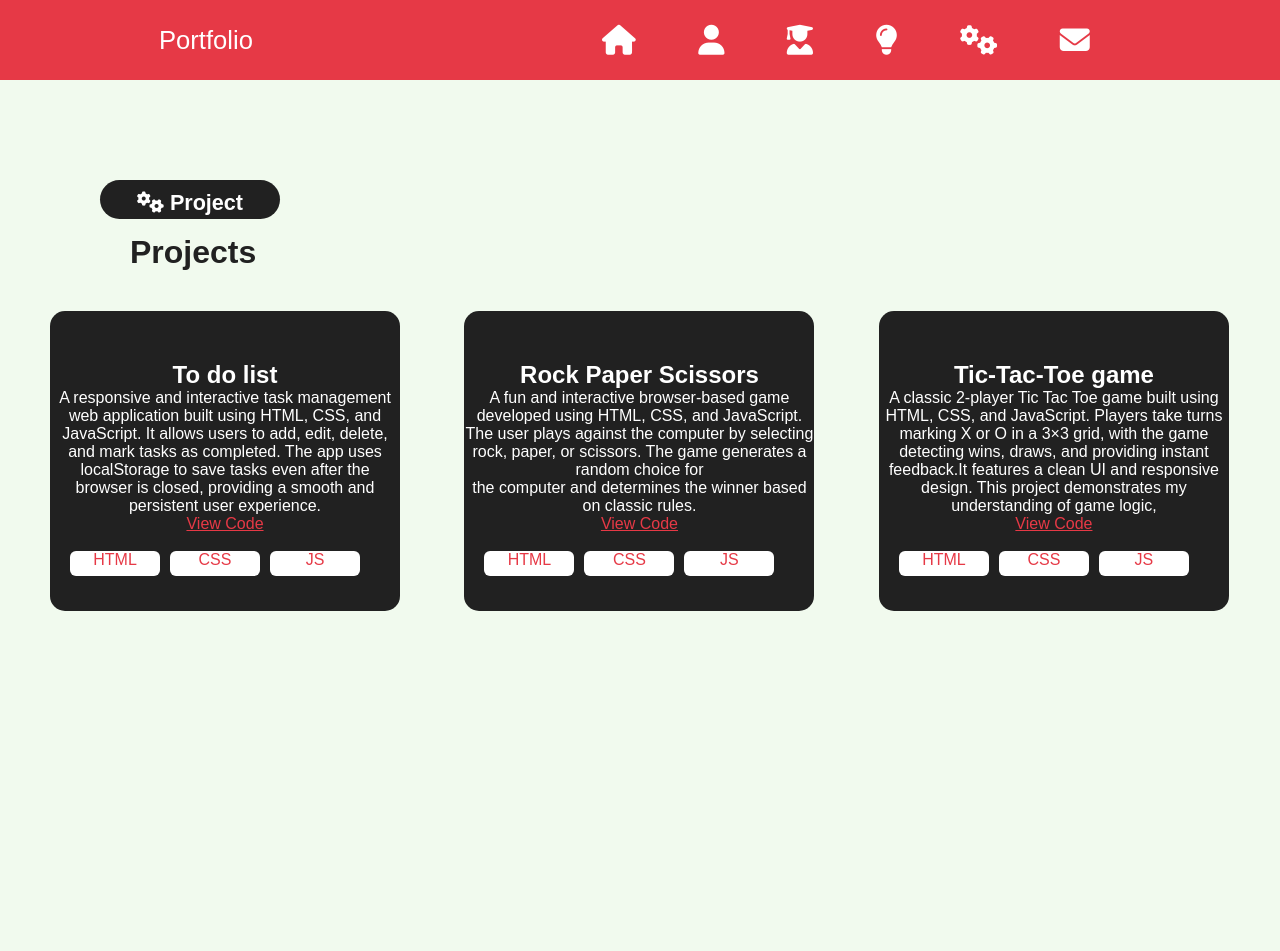
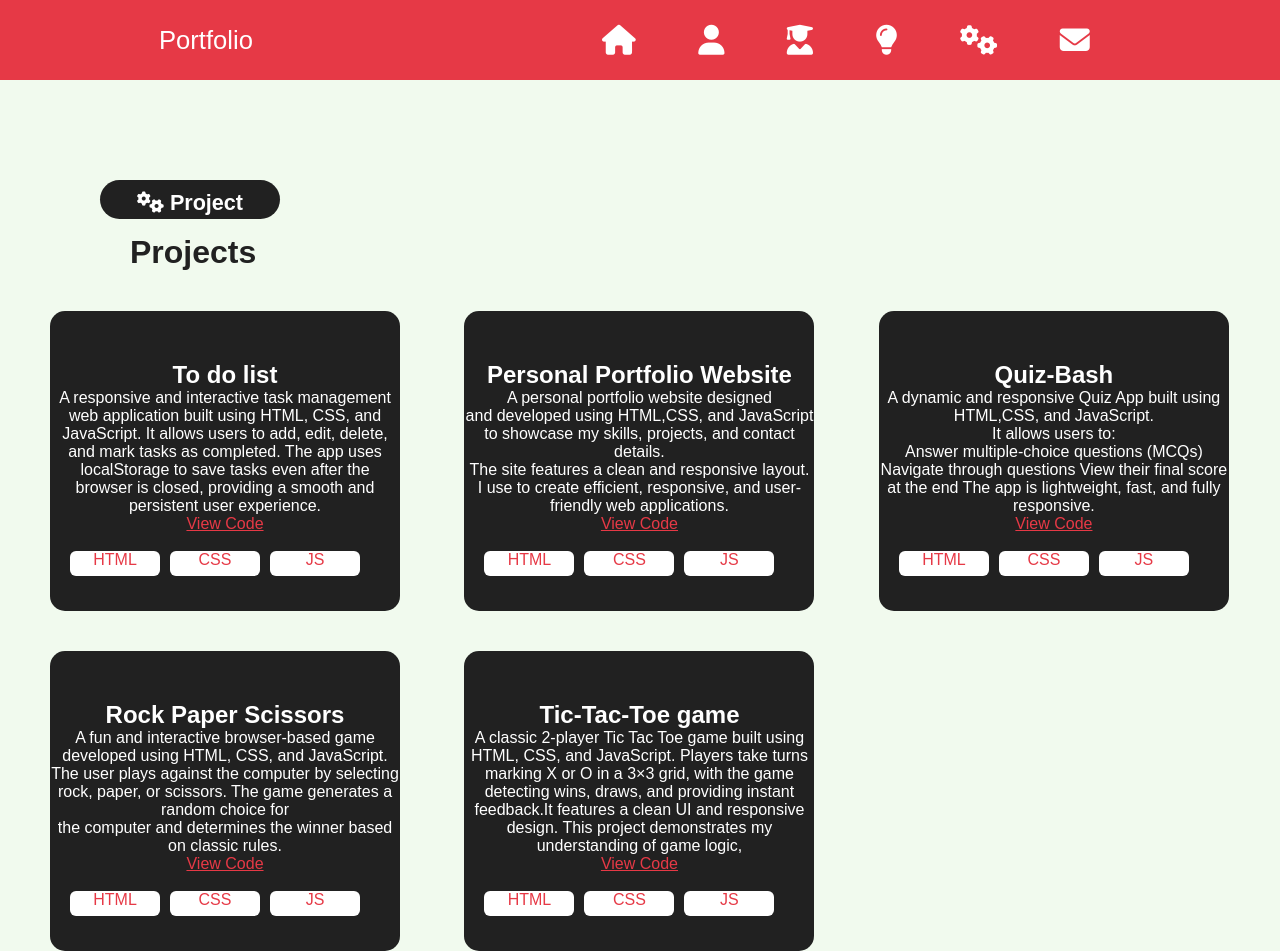
Before and after one commit to kanchankahar23/PORTFOLIO-website, a plain HTML site: page project.html in a window 1280 px wide. Before the commit the page ends 800 px from the top, so only its background shows below. Drawn offline with Linux system fonts and the light colour scheme.

Commit message:
add more project

```diff
--- a/project.html
+++ b/project.html
@@ -109,13 +109,45 @@
                 </div>
             </div>
             <div class="project-card">
+                <h2>Personal Portfolio Website</h2>
+                <div>
+                    <p>A personal portfolio website designed</p>
+                    <p> and developed using HTML,CSS, and JavaScript</p>
+                       <p> to showcase my skills, projects, and contact details.</p>
+                       <p> The site features a clean and responsive layout.</p>
+                       <p>I use to create efficient, responsive, and user-friendly web applications. </p>
+                </div>
+                <a href="https://github.com/kanchankahar23/PORTFOLIO-website" target="_blank">View Code</a>
+                <div class="techno-box">
+                    <div class="techno">HTML</div>
+                    <div class="techno">CSS</div>
+                    <div class="techno">JS</div>
+
+                </div>
+            </div>
+            <div class="project-card">
+                <h2>Quiz-Bash</h2>
+                <div>
+                    <p>A dynamic and responsive Quiz App built using HTML,CSS, and JavaScript.</p>
+                    <p> It allows users to:</p>
+                    <p>Answer multiple-choice questions (MCQs) Navigate through questions View their final score at the
+                        end The app is lightweight, fast, and fully responsive.</p>
+                </div>
+                <a href="https://github.com/kanchankahar23/QUIZ-App" target="_blank">View Code</a>
+                <div class="techno-box">
+                    <div class="techno">HTML</div>
+                    <div class="techno">CSS</div>
+                    <div class="techno">JS</div>
+
+                </div>
+            </div>
+            <div class="project-card">
                 <h2>Rock Paper Scissors</h2>
                 <P>A fun and interactive browser-based game developed using HTML, CSS, and JavaScript. The user plays
                     against the computer by selecting rock, paper, or scissors. The game generates a random choice for
                 </P>
                 <p>the computer and determines the winner based on classic rules. </P>
-                <a href="https://github.com/kanchankahar23/Rock-Peper-Scissors-game"
-                    target="_blank">View Code</a>
+                <a href="https://github.com/kanchankahar23/Rock-Peper-Scissors-game" target="_blank">View Code</a>
                 <div class="techno-box">
                     <div class="techno">HTML</div>
                     <div class="techno">CSS</div>
```
Also changed, not shown: index.html (+11 -9 lines).
